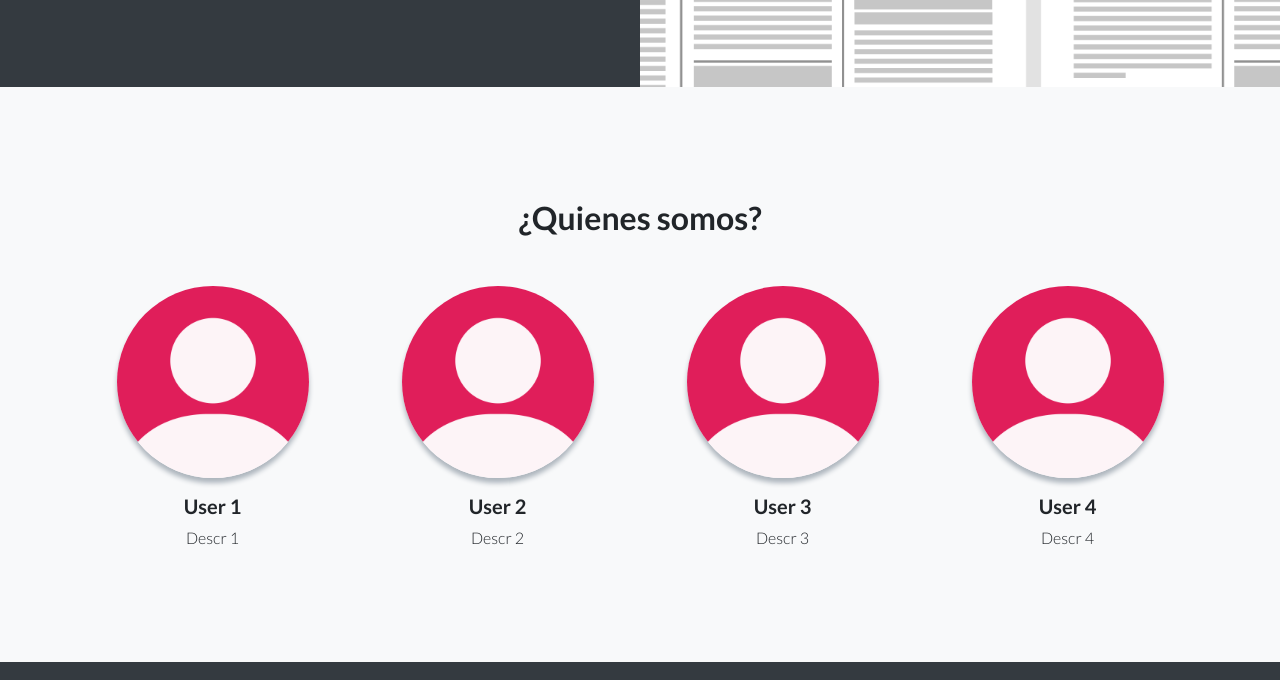
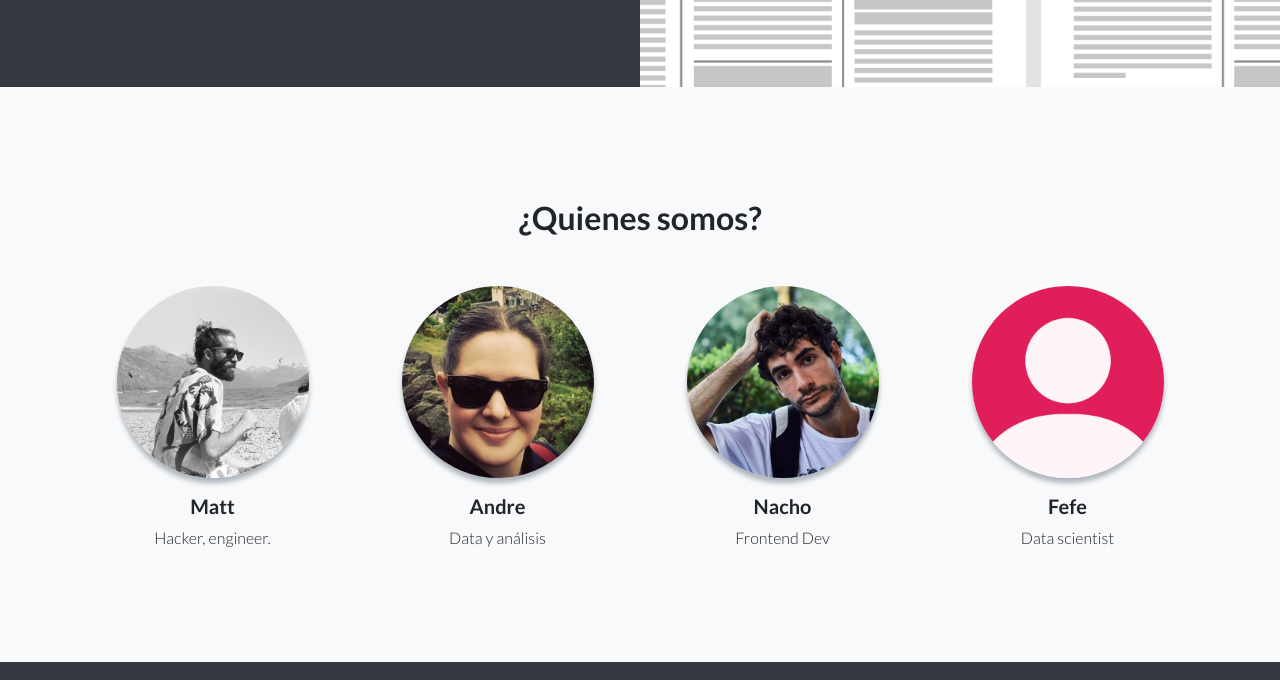
Before and after one commit to NachoKai/Cheque.ar, a website: page index.html in a window 1280 px wide. Shown: the part 2370-3050 px from the top of the page. Drawn offline with nearby package versions, Linux system fonts and the light colour scheme.

Commit message:
avatares

```diff
--- a/index.html
+++ b/index.html
@@ -125,33 +125,33 @@
 
         <div class="col-lg-3">
           <div class="testimonial-item mx-auto mb-5 mb-lg-0">
-            <img class="img-fluid rounded-circle mb-3" src="img/user.png" alt="">
-            <h5>User 1</h5>
-            <p class="font-weight-light mb-0">Descr 1</p>
+            <img class="img-fluid rounded-circle mb-3" src="img/matt.jpg" alt="">
+            <h5>Matt</h5>
+            <p class="font-weight-light mb-0">Hacker, engineer.</p>
+          </div>
+        </div>
+
+        <div class="col-lg-3">
+          <div class="testimonial-item mx-auto mb-5 mb-lg-0">
+            <img class="img-fluid rounded-circle mb-3" src="img/andre.jpg" alt="">
+            <h5>Andre</h5>
+            <p class="font-weight-light mb-0">Data y análisis</p>
+          </div>
+        </div>
+
+        <div class="col-lg-3">
+          <div class="testimonial-item mx-auto mb-5 mb-lg-0">
+            <img class="img-fluid rounded-circle mb-3" src="img/nacho.jpg" alt="">
+            <h5>Nacho</h5>
+            <p class="font-weight-light mb-0">Frontend Dev</p>
           </div>
         </div>
 
         <div class="col-lg-3">
           <div class="testimonial-item mx-auto mb-5 mb-lg-0">
             <img class="img-fluid rounded-circle mb-3" src="img/user.png" alt="">
-            <h5>User 2</h5>
-            <p class="font-weight-light mb-0">Descr 2</p>
-          </div>
-        </div>
-
-        <div class="col-lg-3">
-          <div class="testimonial-item mx-auto mb-5 mb-lg-0">
-            <img class="img-fluid rounded-circle mb-3" src="img/user.png" alt="">
-            <h5>User 3</h5>
-            <p class="font-weight-light mb-0">Descr 3</p>
-          </div>
-        </div>
-
-        <div class="col-lg-3">
-          <div class="testimonial-item mx-auto mb-5 mb-lg-0">
-            <img class="img-fluid rounded-circle mb-3" src="img/user.png" alt="">
-            <h5>User 4</h5>
-            <p class="font-weight-light mb-0">Descr 4</p>
+            <h5>Fefe</h5>
+            <p class="font-weight-light mb-0">Data scientist</p>
           </div>
         </div>
       </div>
```
Also changed, not shown: img/andre.jpg (added), img/matt.jpg (added), img/nacho.jpg (added), public/img/andre.jpg (added), public/img/matt.jpg (added), public/img/nacho.jpg (added).
